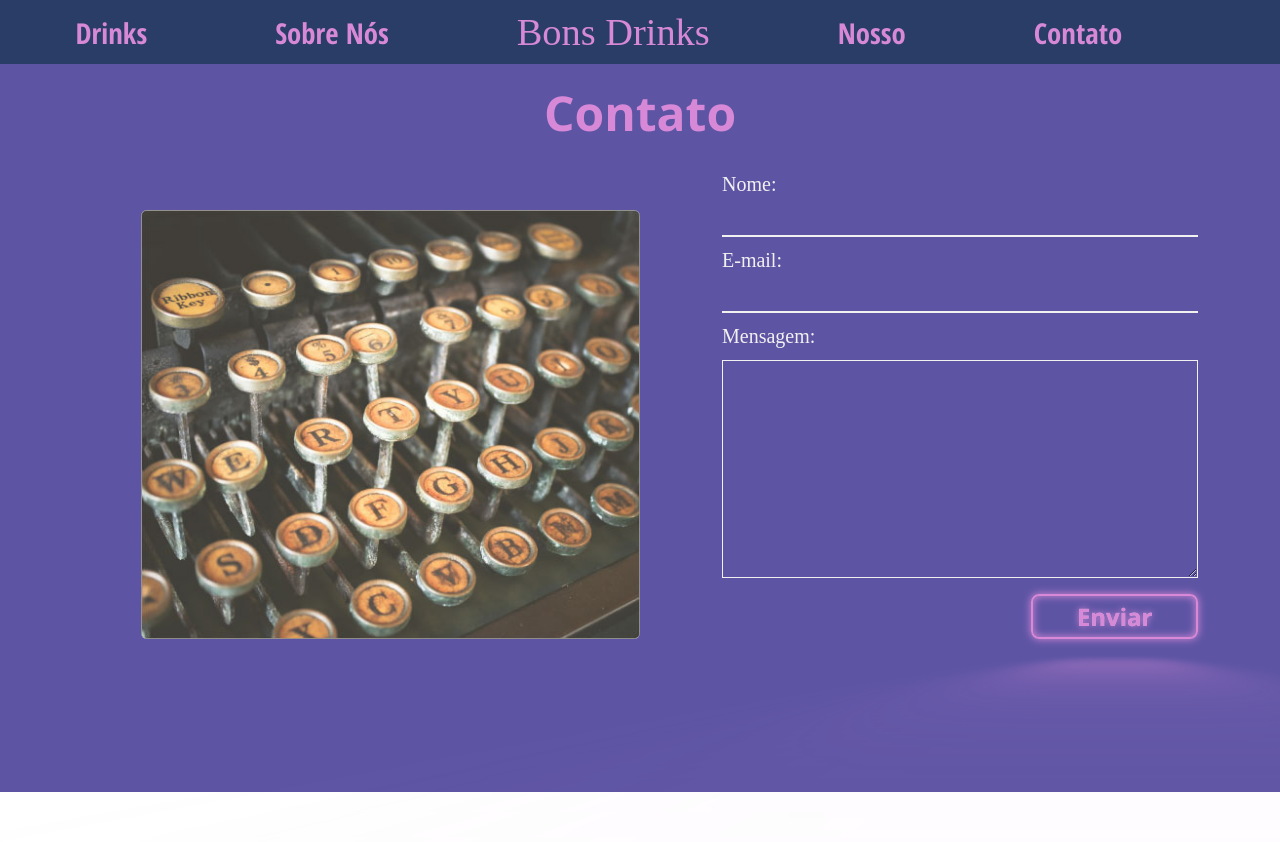
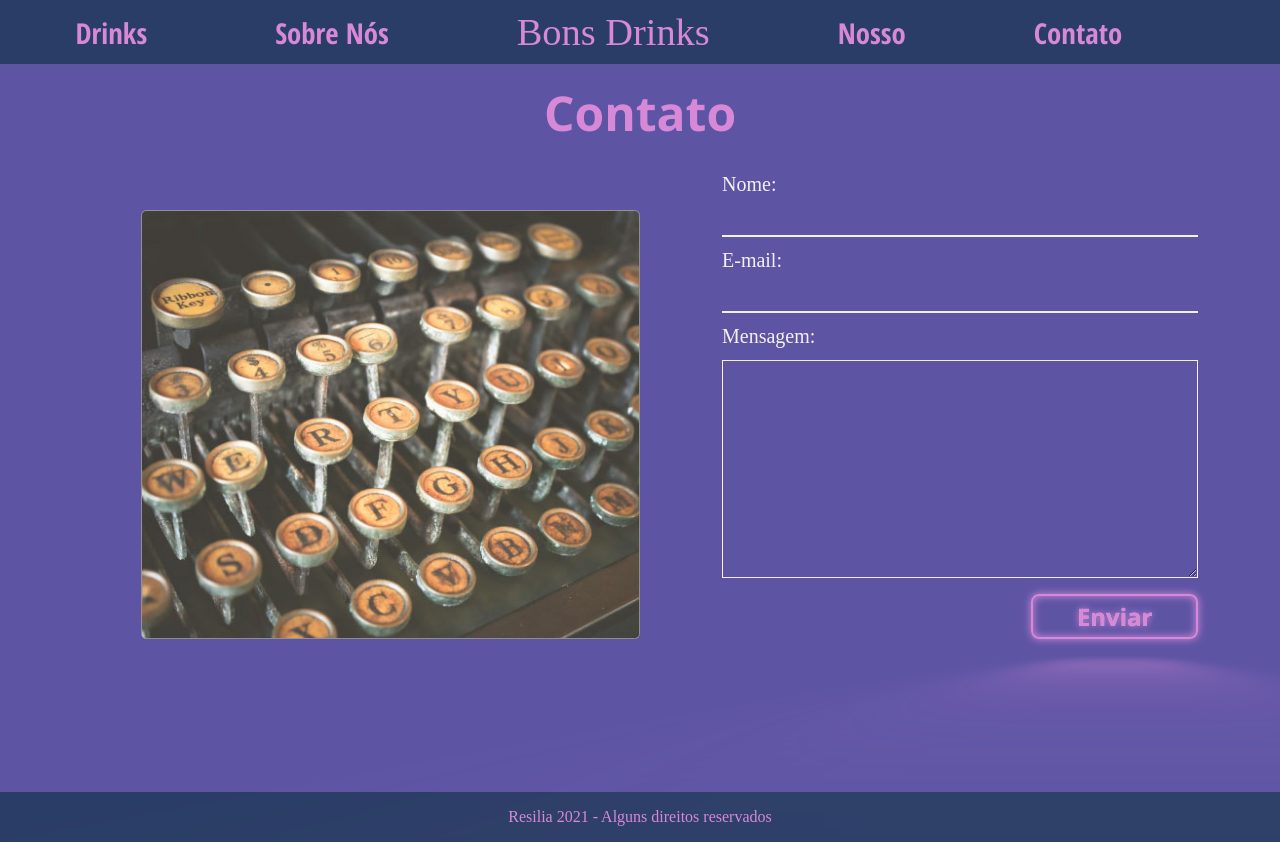
Before and after one commit to Paulo-oRicardo/Bons-_Drinks, a React (Create React App) app: page /contato in a window 1280 px wide. Before the commit the page ends 800 px from the top, so only its background shows below. Built offline with nearby package versions, Linux system fonts and the light colour scheme; a web font is replaced by a local one.

Commit message:
Cria o footer

```diff
--- a/src/App.js
+++ b/src/App.js
@@ -5,7 +5,7 @@ import Drinks from "./Components/Drinks";
 import Sobre from "./Components/Sobre";
 import NossoTime from "./Components/NossoTime";
 import Contato from "./Components/Contato";
-
+import Footer from "./Components/Footer";
 const App = () => {
   return (
     <div className="App">
@@ -28,6 +28,7 @@ const App = () => {
             <Contato />
           </Route>
         </Switch>
+        <Footer />
       </Router>
     </div>
   );
--- /dev/null
+++ b/src/Components/Footer/footer.module.scss
@@ -0,0 +1,8 @@
+footer {
+  background-color: #2a3d66;
+  padding: 1rem 0;
+}
+.pFooter {
+  text-align: center;
+  color: #d789d7;
+}
--- /dev/null
+++ b/src/Components/Footer/index.js
@@ -0,0 +1,11 @@
+import React from "react";
+import styles from "./footer.module.scss";
+export default function index() {
+  return (
+    <footer>
+      <p className={styles.pFooter}>
+        Resilia 2021 - Alguns direitos reservados
+      </p>
+    </footer>
+  );
+}
```
